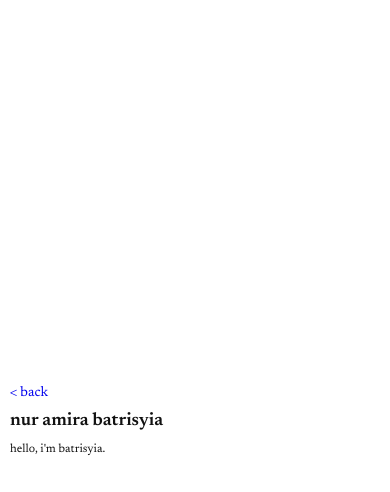
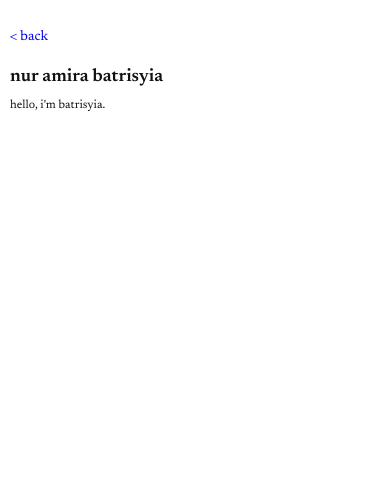
Before and after one commit to sharjeelsoh/wedding-invite, a Next.js app: page /isya in a window 390 px wide. Shown: the top 492 px of the page. Built offline with nearby package versions, Linux system fonts and the light colour scheme.

Commit message:
mobile-bug-fix

```diff
--- a/app/global.css
+++ b/app/global.css
@@ -85,6 +85,7 @@ h4 {
 }
 
 @media (max-width: 600px) {
+
   .content {
     width: 100%;
     margin: 10px;
@@ -94,4 +95,11 @@ h4 {
   .gif-wrapper img {
     height: 100px;
   }
+
+  .about {
+    display: flex;
+    flex-direction: column;
+    min-height: 100vh;
+    align-items: start;
+  }
 }
--- a/app/page.js
+++ b/app/page.js
@@ -11,7 +11,7 @@ export default function Home() {
   const router = useRouter();
 
   return (
-    <div>
+    <div className="main-page">
       <div className="invite-wrapper">
 
         <div className="gif-wrapper">
```
